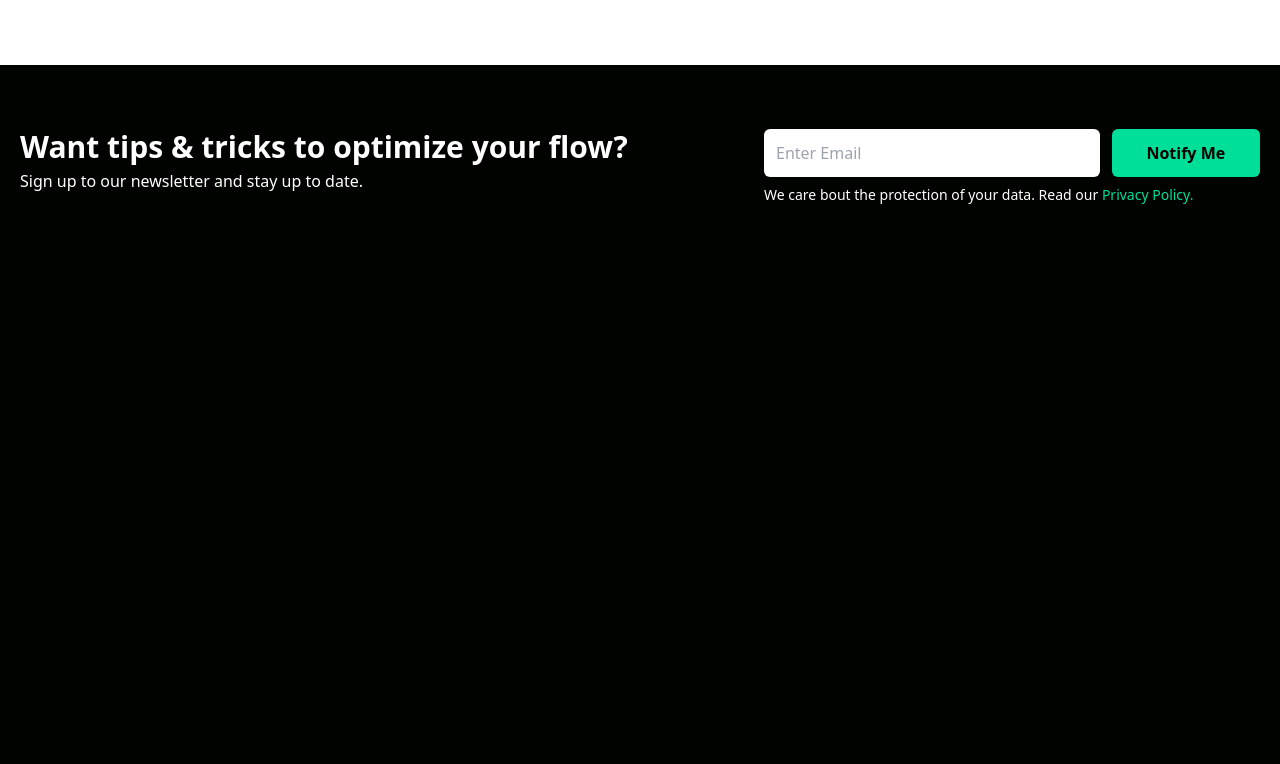
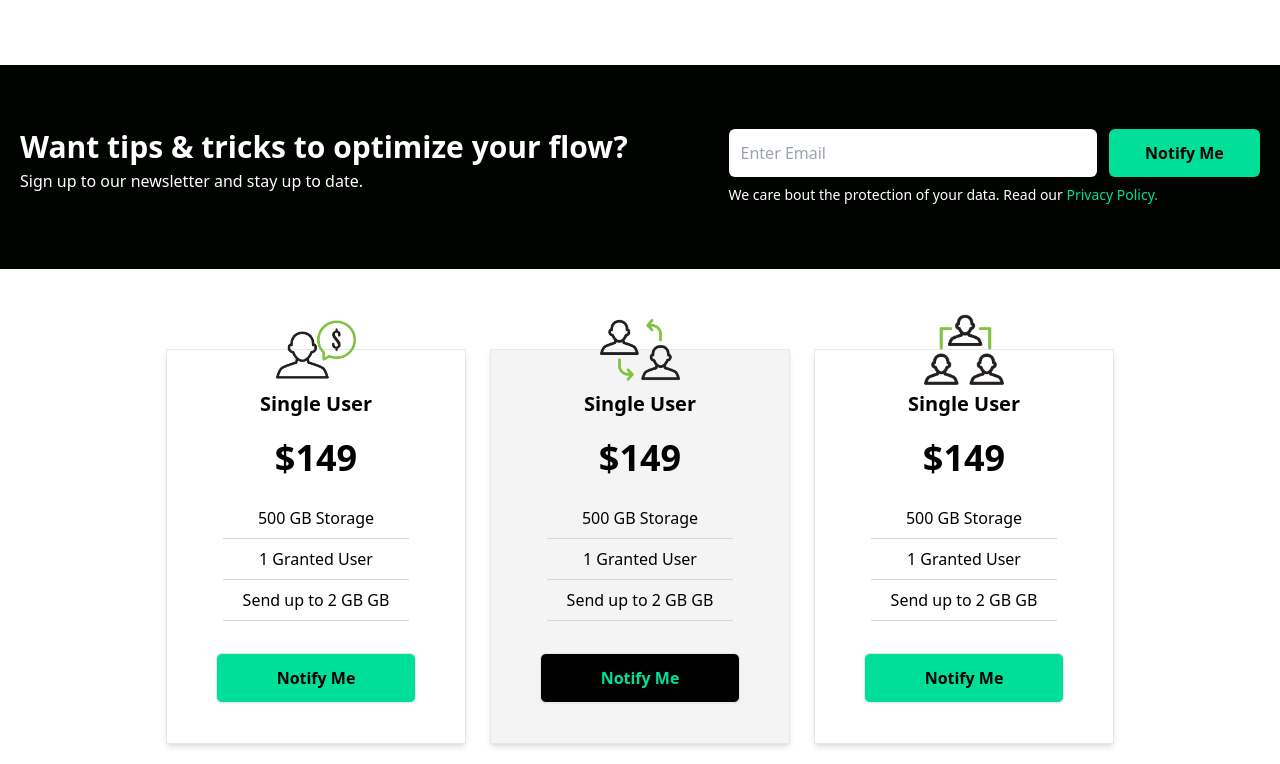
Before and after one commit to HEAT-hue/data-finance_webpage, a React (Vite) app: page / in a window 1280 px wide. Shown: the part 1280-2044 px from the top of the page. Before the commit the page ends 1549 px from the top, so only its background shows below. Built offline with nearby package versions, Linux system fonts and the light colour scheme.

Commit message:
Added newsletter section

```diff
--- a/src/App.tsx
+++ b/src/App.tsx
@@ -1,5 +1,5 @@
 import "./App.css"
-import { Navigation, Hero, Analytics, Newsletter } from "./components"
+import { Navigation, Hero, Analytics, Newsletter, Cards } from "./components"
 
 function App() {
   return (
@@ -8,6 +8,7 @@ function App() {
       <Hero />
       <Analytics />
       <Newsletter />
+      <Cards />
     </>
   )
 }
--- /dev/null
+++ b/src/components/card/Card.tsx
@@ -0,0 +1,30 @@
+// jshint esversion:6
+
+interface CardProp {
+    img: string,
+    darkTheme?: boolean,
+    userType: string,
+    price: string,
+    storageCapacity: string,
+    grantedUsers: number,
+    sendAmount: string
+}
+
+function Card({ img, darkTheme, userType, price, storageCapacity, grantedUsers, sendAmount }: CardProp) {
+
+    return (
+        <div className={`relative w-full px-4 py-10 border shadow-md text-center cursor-pointer hover:shadow-2xl ${darkTheme ? 'bg-[#ece9e983]' : 'bg-white'}`}>
+            <img className="w-[5rem] absolute top-0 left-[50%] translate-x-[-50%] translate-y-[-50%]" src={img} alt="icon-image" />
+            <h3 className="text-xl font-bold">{userType}</h3>
+            <p className="font-bold text-4xl my-5">{price}</p>
+            <div className="w-[70%] mx-auto">
+                <div className="border-b border-b-[#dad5d5] py-2">{storageCapacity} Storage</div>
+                <div className="border-b border-b-[#dad5d5] py-2">{grantedUsers} Granted User</div>
+                <div className="border-b border-b-[#dad5d5] py-2">Send up to {sendAmount} GB</div>
+            </div>
+            <button className={`w-[200px] ${darkTheme ? 'bg-black text-[#00df9a]' : 'bg-[#00df9a] text-[#000300]'} mt-8 py-3 px-6 font-bold cursor-pointer rounded-md md:mx-0 border shadow-sm`}>Notify Me</button>
+        </div>
+    );
+}
+
+export { Card };
--- /dev/null
+++ b/src/components/card/index.ts
@@ -0,0 +1 @@
+export { Card } from "./Card";
--- /dev/null
+++ b/src/components/cards/Cards.tsx
@@ -0,0 +1,62 @@
+// jshint esversion:6
+import single from "../../assets/single.png";
+import double from "../../assets/double.png";
+import triple from "../../assets/triple.png";
+import { Card } from "../card";
+
+const cardData = [
+    {
+        id: 1,
+        img: single,
+        userType: "Single User",
+        price: '$149',
+        storageCapacity: '500 GB',
+        grantedUsers: 1,
+        sendAmount: '2 GB'
+    },
+    {
+        id: 2,
+        img: double,
+        userType: "Single User",
+        price: '$149',
+        storageCapacity: '500 GB',
+        grantedUsers: 1,
+        sendAmount: '2 GB'
+    },
+    {
+        id: 3,
+        img: triple,
+        userType: "Single User",
+        price: '$149',
+        storageCapacity: '500 GB',
+        grantedUsers: 1,
+        sendAmount: '2 GB'
+    },
+    {
+        id: 4,
+        img: triple,
+        userType: "Single User",
+        price: '$149',
+        storageCapacity: '500 GB',
+        grantedUsers: 1,
+        sendAmount: '2 GB'
+    }
+]
+
+
+function Cards() {
+    return (
+        <div className="py-20 px-4 bg-white">
+            <div className="mx-auto grid grid-cols-[repeat(auto-fill,minmax(200px,300px))] justify-center gap-6 gap-y-14">
+                <>
+                    {cardData.map((card) => {
+                        return <Card key={card.id} darkTheme={card.id % 2 == 0} {...card} />
+                    })}
+                </>
+            </div>
+
+        </div>
+    );
+}
+
+export { Cards }
--- /dev/null
+++ b/src/components/cards/index.ts
@@ -0,0 +1 @@
+export { Cards } from "./Cards";
--- a/src/components/index.ts
+++ b/src/components/index.ts
@@ -2,3 +2,5 @@ export { Navigation } from "./navigation";
 export { Hero } from "./hero";
 export { Analytics } from "./analytics";
 export { Newsletter } from "./newsletter";
+export { Cards} from "./cards";
+export { Card } from "./card";
--- a/src/components/navigation/Navigation.tsx
+++ b/src/components/navigation/Navigation.tsx
@@ -3,7 +3,6 @@ import { useState } from "react";
 import { AiOutlineClose, AiOutlineMenu } from "react-icons/ai";
 
 function Navigation() {
-
     const [nav, setNav] = useState<boolean>(false);
 
     function handleNav() {
--- a/src/components/newsletter/Newsletter.tsx
+++ b/src/components/newsletter/Newsletter.tsx
@@ -3,12 +3,12 @@
 function Newsletter() {
     return (
         <div className="w-full py-16 px-4 text-white bg-[#000300] ">
-            <div className="max-w-[1240px] mx-auto grid  gap-6 lg:grid-cols-5 lg:gap-0">
-                <div className="lg:col-span-3">
+            <div className="max-w-[1240px] mx-auto grid  gap-6 lg:grid-cols-7 lg:gap-0">
+                <div className="lg:col-span-4">
                     <h3 className="font-bold text-xl mb-1 sm:text-2xl md:text-3xl">Want tips & tricks to optimize your flow?</h3>
                     <p>Sign up to our newsletter and stay up to date.</p>
                 </div>
-                <div className="lg:col-span-2">
+                <div className="lg:col-span-3">
                     <div className="flex flex-col items-start gap-3 w-full sm:flex-row">
                         <input className="p-3 w-full rounded-md text-black" type="text" id="input" placeholder="Enter Email" />
                         <button className='w-[200px] bg-[#00df9a] py-3 px-6 text-[#000300] font-bold cursor-pointer rounded-md md:mx-0'>Notify Me</button>
```
